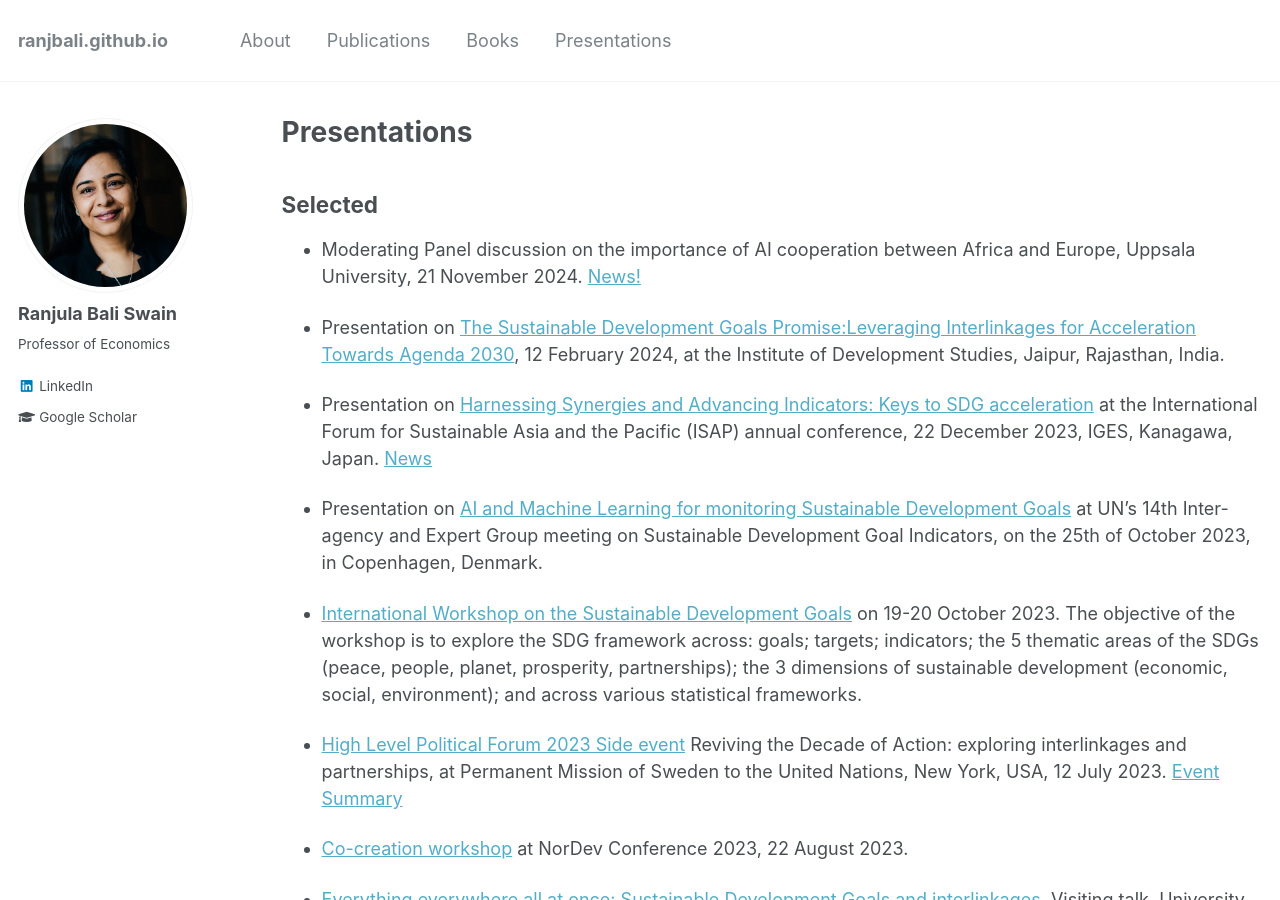
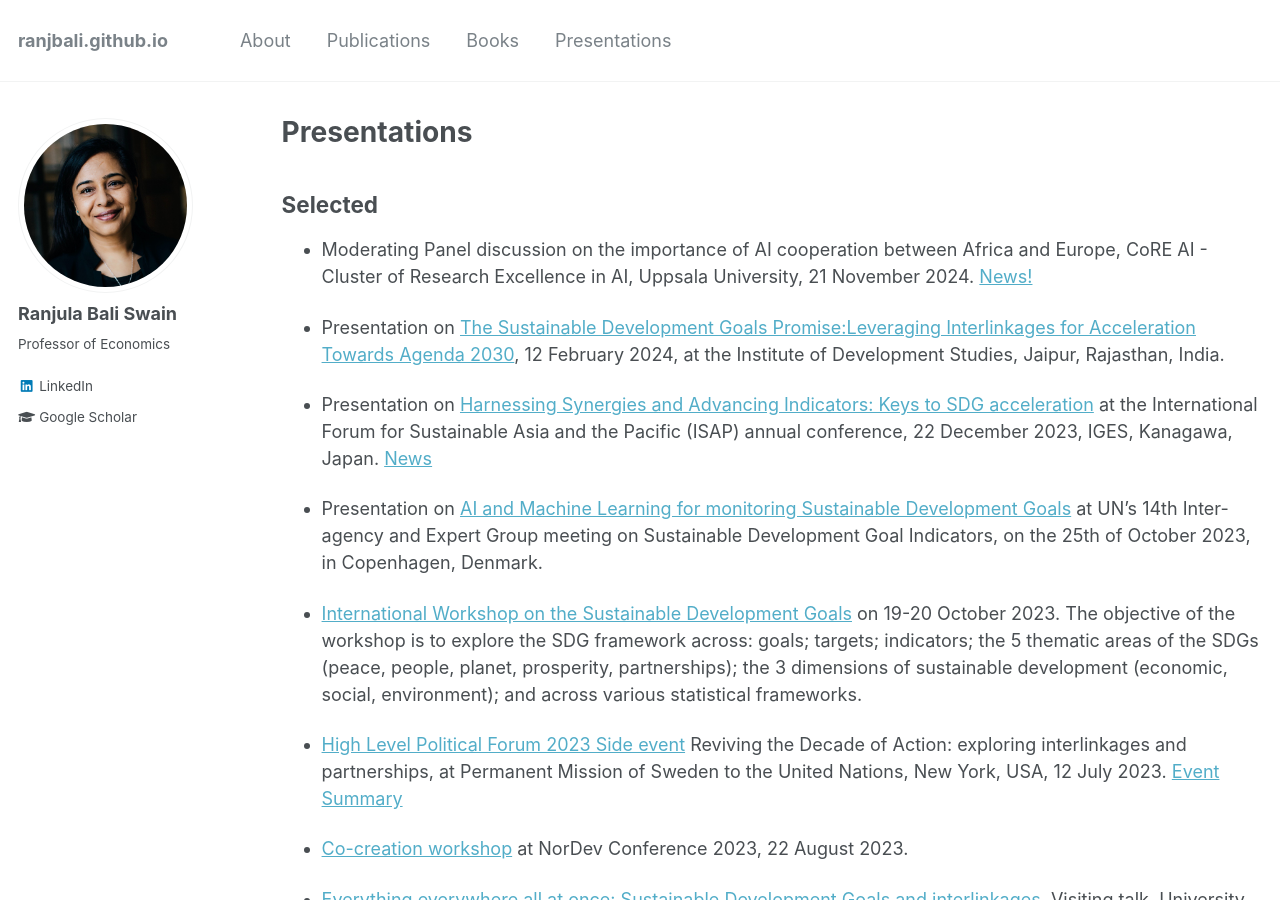
Before and after one commit to ranjbali/ranjbali.github.io, a Jekyll site: the page built from _pages/pastevents.md, in a window 1280 px wide and 900 px high. Built offline with Jekyll 4.4.1, drawn with Linux system fonts in a browser that asks for light colours.

Commit message:
Update pastevents.md

```diff
--- a/_pages/pastevents.md
+++ b/_pages/pastevents.md
@@ -8,7 +8,7 @@ author_profile: true
 {% include base_path %}
 
 ## Selected
-* Moderating Panel discussion on the importance of AI cooperation between Africa and Europe, Uppsala University, 21 November 2024. [News!](https://www.linkedin.com/posts/africaeurope-core-ai_africaeuropecore-ai-innovation-activity-7265766752020529154-J5U5?utm_source=share&utm_medium=member_desktop)
+* Moderating Panel discussion on the importance of AI cooperation between Africa and Europe, CoRE AI - Cluster of Research Excellence in AI, Uppsala University, 21 November 2024. [News!](https://www.linkedin.com/posts/africaeurope-core-ai_africaeuropecore-ai-innovation-activity-7265766752020529154-J5U5?utm_source=share&utm_medium=member_desktop)
 
 * Presentation on [The Sustainable Development Goals Promise:Leveraging Interlinkages for Acceleration Towards Agenda 2030](https://www.idsj.org/event/seminar-on-the-sustainable-development-goals-promise-leveraging-interlinkages-for-acceleration-towards-agenda-2030/), 12 February 2024, at the Institute of Development Studies, Jaipur, Rajasthan, India.
 
```
